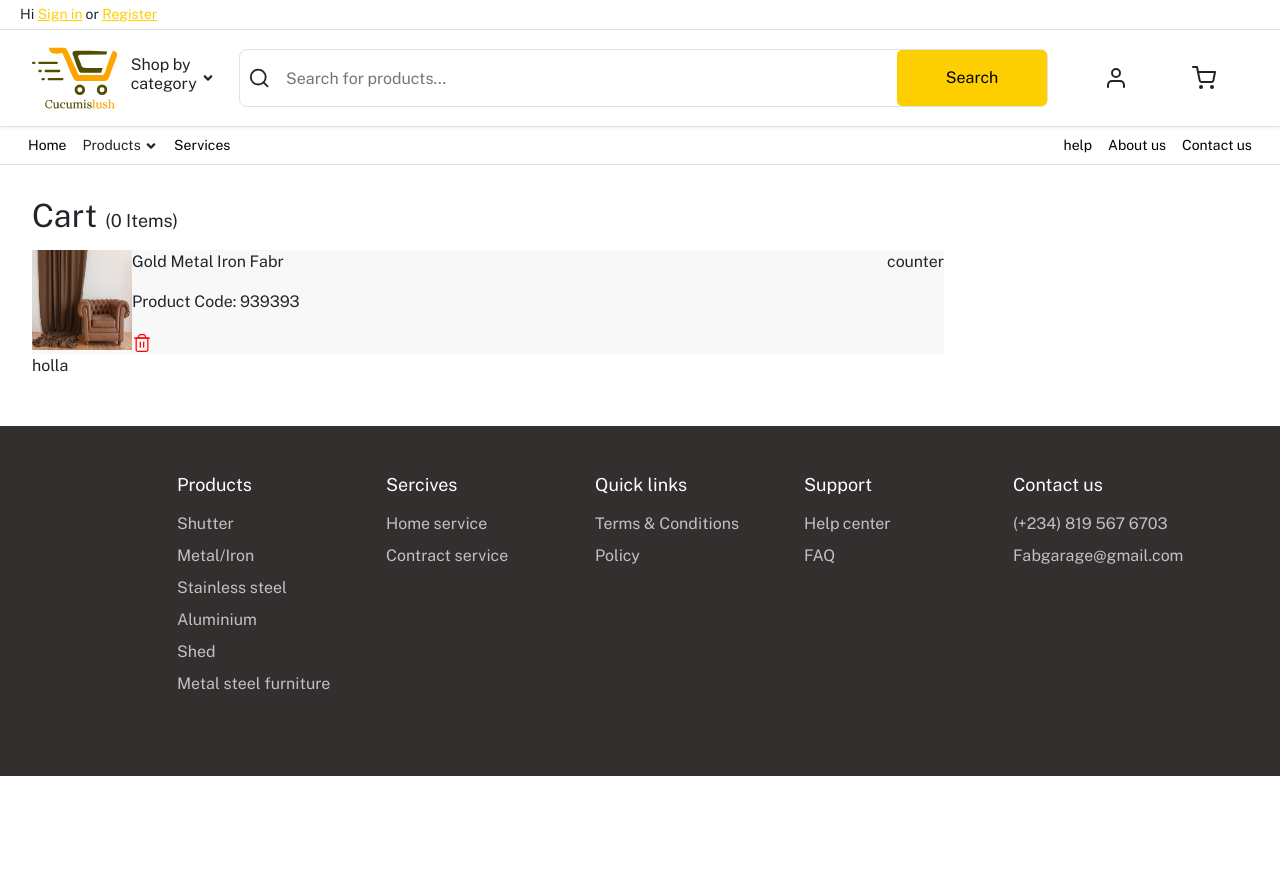
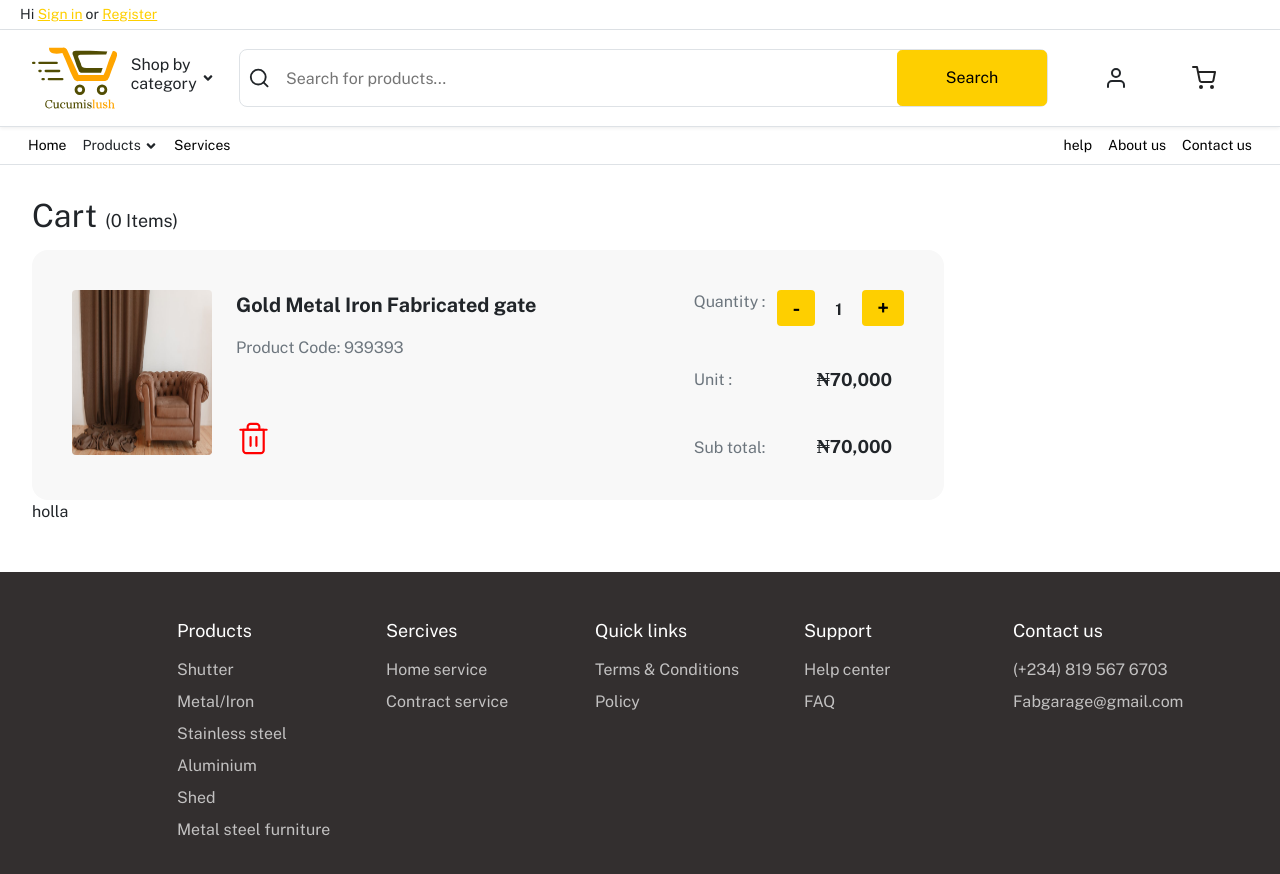
Before and after one commit to AY001A/FAB-SHOP, a React (Create React App) app: page /cart in a window 1280 px wide. Shown: the top 874 px of the page. Before the commit the page ends 800 px from the top, so only its background shows below. Built offline with nearby package versions, Linux system fonts and the light colour scheme.

Commit message:
Cart card done

```diff
--- a/src/components/cards/cart-card/CartCard.js
+++ b/src/components/cards/cart-card/CartCard.js
@@ -15,13 +15,13 @@ const CartCard = () => {
 
             <div>
               <div className="cart-title-wrapper">
-                <p>Gold Metal Iron Fabr</p>
-                <p>Product Code: 939393</p>
+                <p className="fw-bold fs-5">Gold Metal Iron Fabricated gate</p>
+                <p className='fw-normal text-muted'>Product Code: 939393</p>
               </div>
 
               <div className="cart-delete-btn">
                 {/* <img src={DeleteIcon} /> */}
-                <DeleteIcon width={20} height={20}/>
+                <DeleteIcon width={35} height={35}/>
               </div>
             </div>
           </div>
@@ -29,7 +29,43 @@ const CartCard = () => {
         </div>
 
         <div className="cart-item-details">
-          counter
+          <div className='row align-items-start quantityRow'>
+            <div className='col'>
+              <div className='quantityAdjustment row align-items-center fs-6 text-secondary'>Quantity : </div>
+            </div>
+
+            <div className='col quantityCol'>
+              <button className='decreaseButton'>-</button>
+              <p className='quantityFigure'>1</p>
+              <button className='increaseButton'>+</button>
+            </div>
+
+          </div>
+
+
+          <div className="row align-items-center unitRow">
+            <div className="col">
+              <div className='unitPrice row align-items-center fs-6 text-secondary'>Unit : </div>
+
+            </div>
+            <div className="col">
+              <div className='text-dark unitPriceFigure'>₦70,000</div>
+            </div>
+          </div>
+
+          <div className="row align-items-end subtotalRow">
+            <div className="col">
+              <div className='subtotalPrice row align-items-center fs-6 text-secondary'>Sub total:</div>
+
+            </div>
+            <div className="col">
+              <div className='subtotalPriceFigure text-dark'>₦70,000</div>
+            </div>
+          </div>
+
+
+
+
         </div>
       </div>
     </div>
--- a/src/components/cards/cart-card/style.scss
+++ b/src/components/cards/cart-card/style.scss
@@ -1,20 +1,96 @@
+
+
 .cart-item-wrapper{
     background-color: #F8F8F8;
+    padding: 40px;
+    border-radius: 16px;
 
     .cart-item-container{
         display: flex;
         justify-content: space-between;
+        flex: 0.5;
     }
 
 
     .cart-product-details{
         display: flex;
         // height: 100px;
+
     }
+
+    .cart-delete-btn{
+        margin-top: 45px;
+        cursor: pointer;
+        font-size: 40px;
+        width: 32px;
+        height: 32px;
+    }
+
     .cart-image-wrapper{
+        padding-right: 24px;
+
+
         img{
-            width: 100px;
-            height: 100px;
+            width: 140px;
+            height: 165px;
+            border-radius: 4px;
         }
     }
+
+    // .cart-item-details{
+    //     display: flex;
+    //     flex-direction: column;
+    //     flex: 0.5;
+    //     width: 100%;
+    // }
+
+    .quantityCol{
+        display: flex;
+        align-items: center;
+    }
+
+    .decreaseButton{
+        background-color: #fecf00;
+        border: none;
+        border-radius: 4px;
+        margin-bottom: 20px;
+        padding: 3px 15px;
+        margin-right: 20px;
+        font-size: 20px;
+        font-weight: bold;
+    }
+
+    .increaseButton{
+        background-color: #fecf00;
+        border: none;
+        border-radius: 4px;
+        margin-bottom: 20px;
+        padding: 3px 15px;
+        margin-left: 20px;
+        font-size: 20px;
+        font-weight: bold;
+    }
+
+    .quantityFigure{
+        font-weight: bold;
+    }
+
+    .unitRow{
+        margin-top: 20px;
+    }
+
+    .subtotalRow{
+        margin-top: 40px;
+
+    }
+
+    .subtotalPriceFigure{
+        font-weight: bold;
+        font-size: 18px;
+    }
+
+    .unitPriceFigure{
+        font-weight: bold;
+        font-size: 18px;
+    }
 }
```
